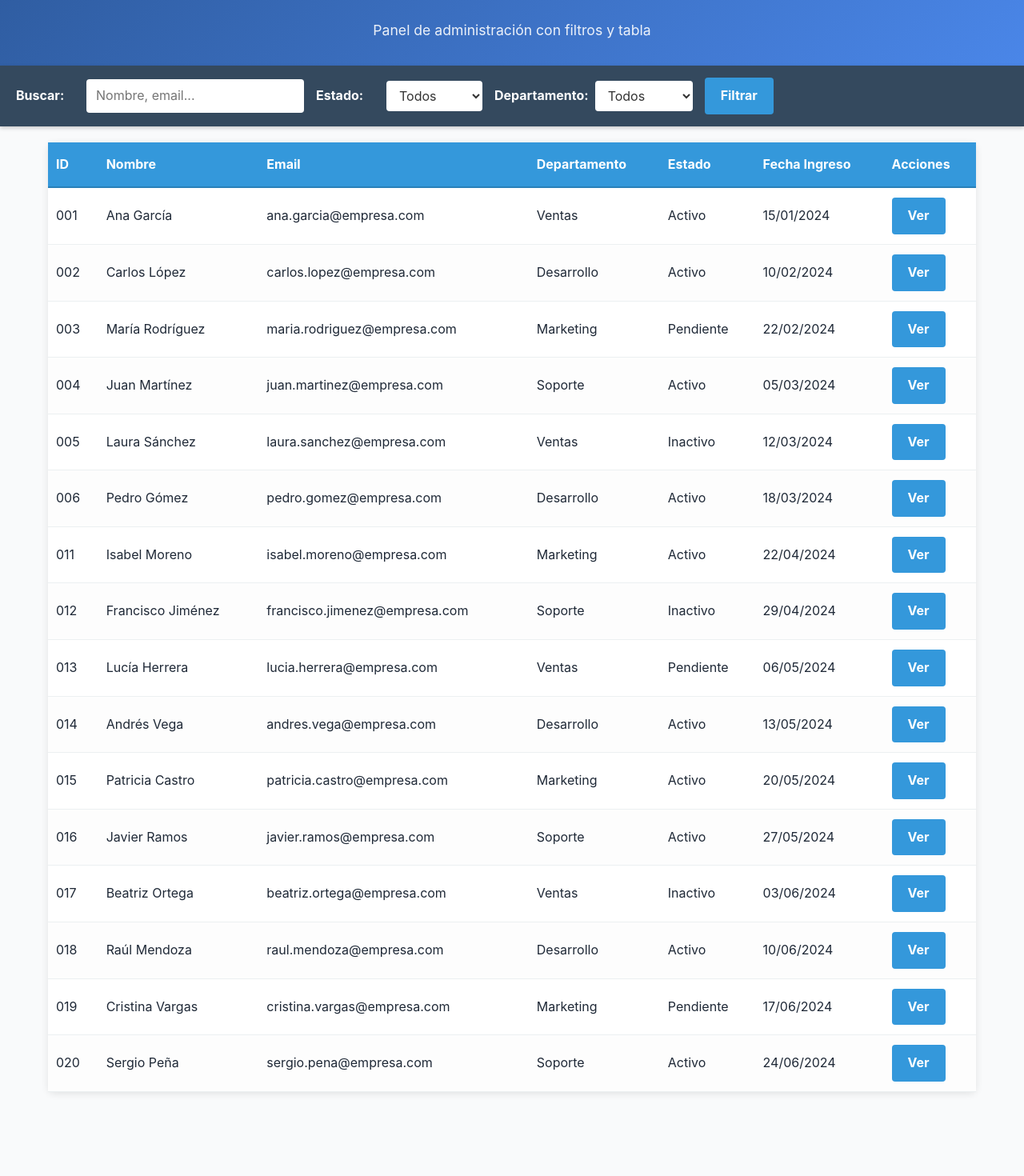
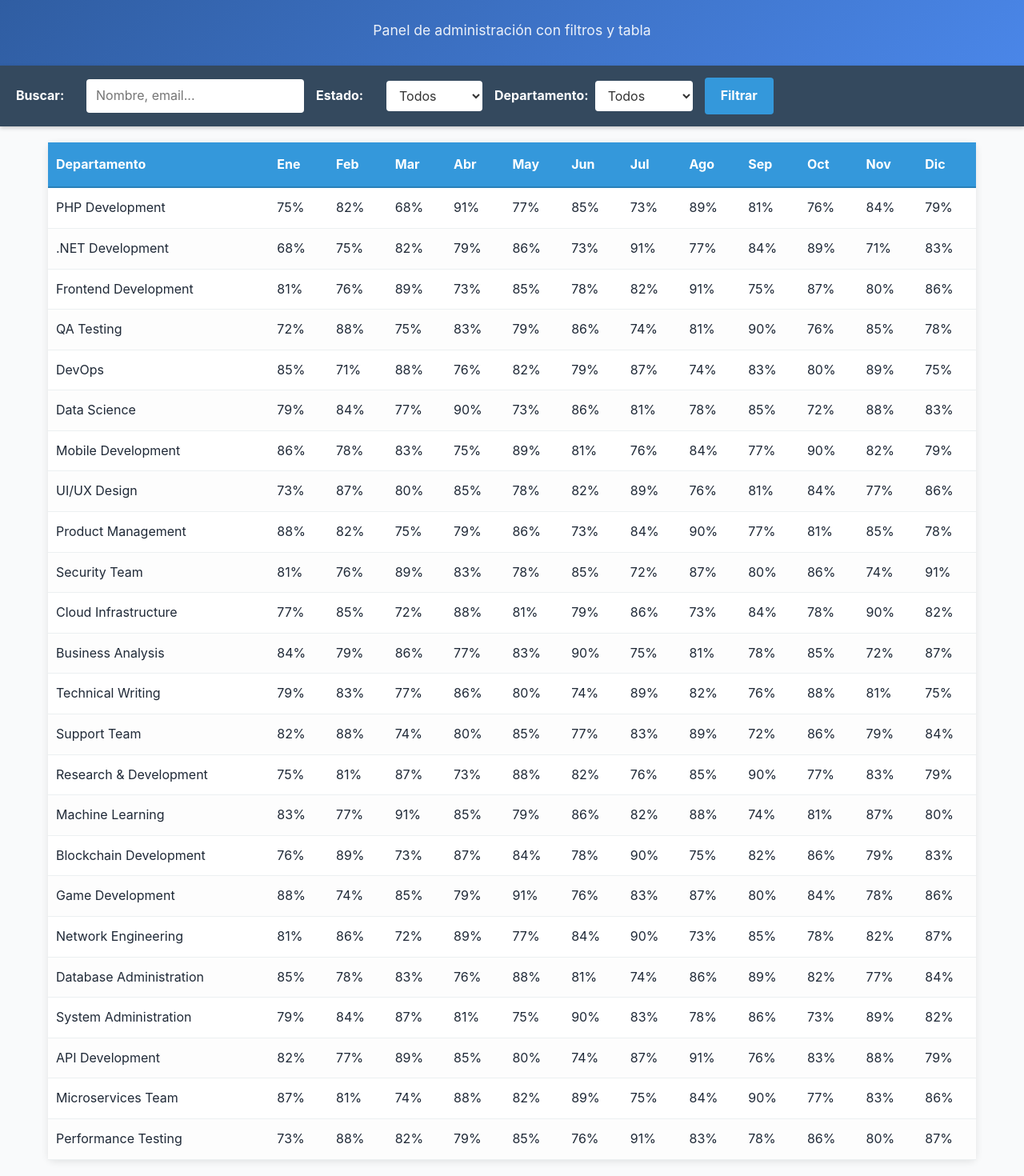
Before and after one commit to vicalmu/cp2, a React (Create React App) app: page /gantt in a window 1280 px wide. Shown: the part 80-1550 px from the top of the page at 80% size. Before the commit the page ends 1465 px from the top, so only its background shows below. Built offline with nearby package versions, Linux system fonts and the light colour scheme.

Commit message:
PUNTO DE CONTROL: 25 departamentos implementados - sticky headers funcionando

```diff
--- a/src/components/gantt/GanttView.tsx
+++ b/src/components/gantt/GanttView.tsx
@@ -50,159 +50,381 @@ const GanttView: React.FC = () => {
           <table>
             <thead>
               <tr>
-                <th>ID</th>
-                <th>Nombre</th>
-                <th>Email</th>
                 <th>Departamento</th>
-                <th>Estado</th>
-                <th>Fecha Ingreso</th>
-                <th>Acciones</th>
+                <th>Ene</th>
+                <th>Feb</th>
+                <th>Mar</th>
+                <th>Abr</th>
+                <th>May</th>
+                <th>Jun</th>
+                <th>Jul</th>
+                <th>Ago</th>
+                <th>Sep</th>
+                <th>Oct</th>
+                <th>Nov</th>
+                <th>Dic</th>
               </tr>
             </thead>
             <tbody>
               <tr>
-                <td>001</td>
-                <td>Ana García</td>
-                <td>ana.garcia@empresa.com</td>
-                <td>Ventas</td>
-                <td>Activo</td>
-                <td>15/01/2024</td>
-                <td><button className="filter-button">Ver</button></td>
+                <td>PHP Development</td>
+                <td>75%</td>
+                <td>82%</td>
+                <td>68%</td>
+                <td>91%</td>
+                <td>77%</td>
+                <td>85%</td>
+                <td>73%</td>
+                <td>89%</td>
+                <td>81%</td>
+                <td>76%</td>
+                <td>84%</td>
+                <td>79%</td>
               </tr>
               <tr>
-                <td>002</td>
-                <td>Carlos López</td>
-                <td>carlos.lopez@empresa.com</td>
-                <td>Desarrollo</td>
-                <td>Activo</td>
-                <td>10/02/2024</td>
-                <td><button className="filter-button">Ver</button></td>
+                <td>.NET Development</td>
+                <td>68%</td>
+                <td>75%</td>
+                <td>82%</td>
+                <td>79%</td>
+                <td>86%</td>
+                <td>73%</td>
+                <td>91%</td>
+                <td>77%</td>
+                <td>84%</td>
+                <td>89%</td>
+                <td>71%</td>
+                <td>83%</td>
               </tr>
               <tr>
-                <td>003</td>
-                <td>María Rodríguez</td>
-                <td>maria.rodriguez@empresa.com</td>
-                <td>Marketing</td>
-                <td>Pendiente</td>
-                <td>22/02/2024</td>
-                <td><button className="filter-button">Ver</button></td>
+                <td>Frontend Development</td>
+                <td>81%</td>
+                <td>76%</td>
+                <td>89%</td>
+                <td>73%</td>
+                <td>85%</td>
+                <td>78%</td>
+                <td>82%</td>
+                <td>91%</td>
+                <td>75%</td>
+                <td>87%</td>
+                <td>80%</td>
+                <td>86%</td>
               </tr>
               <tr>
-                <td>004</td>
-                <td>Juan Martínez</td>
-                <td>juan.martinez@empresa.com</td>
-                <td>Soporte</td>
-                <td>Activo</td>
-                <td>05/03/2024</td>
-                <td><button className="filter-button">Ver</button></td>
+                <td>QA Testing</td>
+                <td>72%</td>
+                <td>88%</td>
+                <td>75%</td>
+                <td>83%</td>
+                <td>79%</td>
+                <td>86%</td>
+                <td>74%</td>
+                <td>81%</td>
+                <td>90%</td>
+                <td>76%</td>
+                <td>85%</td>
+                <td>78%</td>
               </tr>
               <tr>
-                <td>005</td>
-                <td>Laura Sánchez</td>
-                <td>laura.sanchez@empresa.com</td>
-                <td>Ventas</td>
-                <td>Inactivo</td>
-                <td>12/03/2024</td>
-                <td><button className="filter-button">Ver</button></td>
+                <td>DevOps</td>
+                <td>85%</td>
+                <td>71%</td>
+                <td>88%</td>
+                <td>76%</td>
+                <td>82%</td>
+                <td>79%</td>
+                <td>87%</td>
+                <td>74%</td>
+                <td>83%</td>
+                <td>80%</td>
+                <td>89%</td>
+                <td>75%</td>
               </tr>
               <tr>
-                <td>006</td>
-                <td>Pedro Gómez</td>
-                <td>pedro.gomez@empresa.com</td>
-                <td>Desarrollo</td>
-                <td>Activo</td>
-                <td>18/03/2024</td>
-                <td><button className="filter-button">Ver</button></td>
+                <td>Data Science</td>
+                <td>79%</td>
+                <td>84%</td>
+                <td>77%</td>
+                <td>90%</td>
+                <td>73%</td>
+                <td>86%</td>
+                <td>81%</td>
+                <td>78%</td>
+                <td>85%</td>
+                <td>72%</td>
+                <td>88%</td>
+                <td>83%</td>
               </tr>
               <tr>
-                <td>011</td>
-                <td>Isabel Moreno</td>
-                <td>isabel.moreno@empresa.com</td>
-                <td>Marketing</td>
-                <td>Activo</td>
-                <td>22/04/2024</td>
-                <td><button className="filter-button">Ver</button></td>
+                <td>Mobile Development</td>
+                <td>86%</td>
+                <td>78%</td>
+                <td>83%</td>
+                <td>75%</td>
+                <td>89%</td>
+                <td>81%</td>
+                <td>76%</td>
+                <td>84%</td>
+                <td>77%</td>
+                <td>90%</td>
+                <td>82%</td>
+                <td>79%</td>
               </tr>
               <tr>
-                <td>012</td>
-                <td>Francisco Jiménez</td>
-                <td>francisco.jimenez@empresa.com</td>
-                <td>Soporte</td>
-                <td>Inactivo</td>
-                <td>29/04/2024</td>
-                <td><button className="filter-button">Ver</button></td>
+                <td>UI/UX Design</td>
+                <td>73%</td>
+                <td>87%</td>
+                <td>80%</td>
+                <td>85%</td>
+                <td>78%</td>
+                <td>82%</td>
+                <td>89%</td>
+                <td>76%</td>
+                <td>81%</td>
+                <td>84%</td>
+                <td>77%</td>
+                <td>86%</td>
               </tr>
               <tr>
-                <td>013</td>
-                <td>Lucía Herrera</td>
-                <td>lucia.herrera@empresa.com</td>
-                <td>Ventas</td>
-                <td>Pendiente</td>
-                <td>06/05/2024</td>
-                <td><button className="filter-button">Ver</button></td>
+                <td>Product Management</td>
+                <td>88%</td>
+                <td>82%</td>
+                <td>75%</td>
+                <td>79%</td>
+                <td>86%</td>
+                <td>73%</td>
+                <td>84%</td>
+                <td>90%</td>
+                <td>77%</td>
+                <td>81%</td>
+                <td>85%</td>
+                <td>78%</td>
               </tr>
               <tr>
-                <td>014</td>
-                <td>Andrés Vega</td>
-                <td>andres.vega@empresa.com</td>
-                <td>Desarrollo</td>
-                <td>Activo</td>
-                <td>13/05/2024</td>
-                <td><button className="filter-button">Ver</button></td>
+                <td>Security Team</td>
+                <td>81%</td>
+                <td>76%</td>
+                <td>89%</td>
+                <td>83%</td>
+                <td>78%</td>
+                <td>85%</td>
+                <td>72%</td>
+                <td>87%</td>
+                <td>80%</td>
+                <td>86%</td>
+                <td>74%</td>
+                <td>91%</td>
               </tr>
               <tr>
-                <td>015</td>
-                <td>Patricia Castro</td>
-                <td>patricia.castro@empresa.com</td>
-                <td>Marketing</td>
-                <td>Activo</td>
-                <td>20/05/2024</td>
-                <td><button className="filter-button">Ver</button></td>
+                <td>Cloud Infrastructure</td>
+                <td>77%</td>
+                <td>85%</td>
+                <td>72%</td>
+                <td>88%</td>
+                <td>81%</td>
+                <td>79%</td>
+                <td>86%</td>
+                <td>73%</td>
+                <td>84%</td>
+                <td>78%</td>
+                <td>90%</td>
+                <td>82%</td>
               </tr>
               <tr>
-                <td>016</td>
-                <td>Javier Ramos</td>
-                <td>javier.ramos@empresa.com</td>
-                <td>Soporte</td>
-                <td>Activo</td>
-                <td>27/05/2024</td>
-                <td><button className="filter-button">Ver</button></td>
+                <td>Business Analysis</td>
+                <td>84%</td>
+                <td>79%</td>
+                <td>86%</td>
+                <td>77%</td>
+                <td>83%</td>
+                <td>90%</td>
+                <td>75%</td>
+                <td>81%</td>
+                <td>78%</td>
+                <td>85%</td>
+                <td>72%</td>
+                <td>87%</td>
               </tr>
               <tr>
-                <td>017</td>
-                <td>Beatriz Ortega</td>
-                <td>beatriz.ortega@empresa.com</td>
-                <td>Ventas</td>
-                <td>Inactivo</td>
-                <td>03/06/2024</td>
-                <td><button className="filter-button">Ver</button></td>
+                <td>Technical Writing</td>
+                <td>79%</td>
+                <td>83%</td>
+                <td>77%</td>
+                <td>86%</td>
+                <td>80%</td>
+                <td>74%</td>
+                <td>89%</td>
+                <td>82%</td>
+                <td>76%</td>
+                <td>88%</td>
+                <td>81%</td>
+                <td>75%</td>
               </tr>
               <tr>
-                <td>018</td>
-                <td>Raúl Mendoza</td>
-                <td>raul.mendoza@empresa.com</td>
-                <td>Desarrollo</td>
-                <td>Activo</td>
-                <td>10/06/2024</td>
-                <td><button className="filter-button">Ver</button></td>
+                <td>Support Team</td>
+                <td>82%</td>
+                <td>88%</td>
+                <td>74%</td>
+                <td>80%</td>
+                <td>85%</td>
+                <td>77%</td>
+                <td>83%</td>
+                <td>89%</td>
+                <td>72%</td>
+                <td>86%</td>
+                <td>79%</td>
+                <td>84%</td>
               </tr>
               <tr>
-                <td>019</td>
-                <td>Cristina Vargas</td>
-                <td>cristina.vargas@empresa.com</td>
-                <td>Marketing</td>
-                <td>Pendiente</td>
-                <td>17/06/2024</td>
-                <td><button className="filter-button">Ver</button></td>
+                <td>Research & Development</td>
+                <td>75%</td>
+                <td>81%</td>
+                <td>87%</td>
+                <td>73%</td>
+                <td>88%</td>
+                <td>82%</td>
+                <td>76%</td>
+                <td>85%</td>
+                <td>90%</td>
+                <td>77%</td>
+                <td>83%</td>
+                <td>79%</td>
               </tr>
               <tr>
-                <td>020</td>
-                <td>Sergio Peña</td>
-                <td>sergio.pena@empresa.com</td>
-                <td>Soporte</td>
-                <td>Activo</td>
-                <td>24/06/2024</td>
-                <td><button className="filter-button">Ver</button></td>
+                <td>Machine Learning</td>
+                <td>83%</td>
+                <td>77%</td>
+                <td>91%</td>
+                <td>85%</td>
+                <td>79%</td>
+                <td>86%</td>
+                <td>82%</td>
+                <td>88%</td>
+                <td>74%</td>
+                <td>81%</td>
+                <td>87%</td>
+                <td>80%</td>
+              </tr>
+              <tr>
+                <td>Blockchain Development</td>
+                <td>76%</td>
+                <td>89%</td>
+                <td>73%</td>
+                <td>87%</td>
+                <td>84%</td>
+                <td>78%</td>
+                <td>90%</td>
+                <td>75%</td>
+                <td>82%</td>
+                <td>86%</td>
+                <td>79%</td>
+                <td>83%</td>
+              </tr>
+              <tr>
+                <td>Game Development</td>
+                <td>88%</td>
+                <td>74%</td>
+                <td>85%</td>
+                <td>79%</td>
+                <td>91%</td>
+                <td>76%</td>
+                <td>83%</td>
+                <td>87%</td>
+                <td>80%</td>
+                <td>84%</td>
+                <td>78%</td>
+                <td>86%</td>
+              </tr>
+              <tr>
+                <td>Network Engineering</td>
+                <td>81%</td>
+                <td>86%</td>
+                <td>72%</td>
+                <td>89%</td>
+                <td>77%</td>
+                <td>84%</td>
+                <td>90%</td>
+                <td>73%</td>
+                <td>85%</td>
+                <td>78%</td>
+                <td>82%</td>
+                <td>87%</td>
+              </tr>
+              <tr>
+                <td>Database Administration</td>
+                <td>85%</td>
+                <td>78%</td>
+                <td>83%</td>
+                <td>76%</td>
+                <td>88%</td>
+                <td>81%</td>
+                <td>74%</td>
+                <td>86%</td>
+                <td>89%</td>
+                <td>82%</td>
+                <td>77%</td>
+                <td>84%</td>
+              </tr>
+              <tr>
+                <td>System Administration</td>
+                <td>79%</td>
+                <td>84%</td>
+                <td>87%</td>
+                <td>81%</td>
+                <td>75%</td>
+                <td>90%</td>
+                <td>83%</td>
+                <td>78%</td>
+                <td>86%</td>
+                <td>73%</td>
+                <td>89%</td>
+                <td>82%</td>
+              </tr>
+              <tr>
+                <td>API Development</td>
+                <td>82%</td>
+                <td>77%</td>
+                <td>89%</td>
+                <td>85%</td>
+                <td>80%</td>
+                <td>74%</td>
+                <td>87%</td>
+                <td>91%</td>
+                <td>76%</td>
+                <td>83%</td>
+                <td>88%</td>
+                <td>79%</td>
+              </tr>
+              <tr>
+                <td>Microservices Team</td>
+                <td>87%</td>
+                <td>81%</td>
+                <td>74%</td>
+                <td>88%</td>
+                <td>82%</td>
+                <td>89%</td>
+                <td>75%</td>
+                <td>84%</td>
+                <td>90%</td>
+                <td>77%</td>
+                <td>83%</td>
+                <td>86%</td>
+              </tr>
+              <tr>
+                <td>Performance Testing</td>
+                <td>73%</td>
+                <td>88%</td>
+                <td>82%</td>
+                <td>79%</td>
+                <td>85%</td>
+                <td>76%</td>
+                <td>91%</td>
+                <td>83%</td>
+                <td>78%</td>
+                <td>86%</td>
+                <td>80%</td>
+                <td>87%</td>
               </tr>
             </tbody>
           </table>
```
